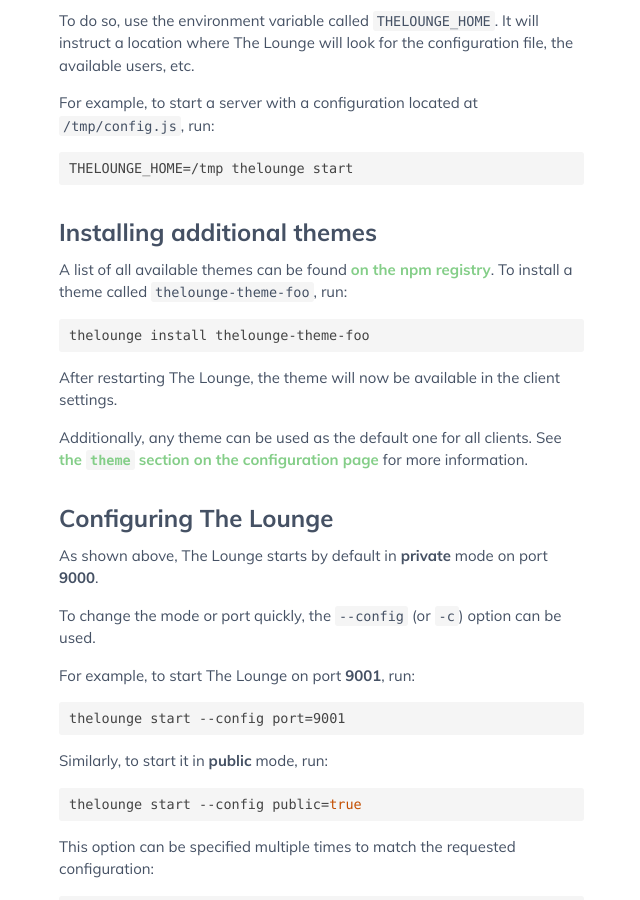
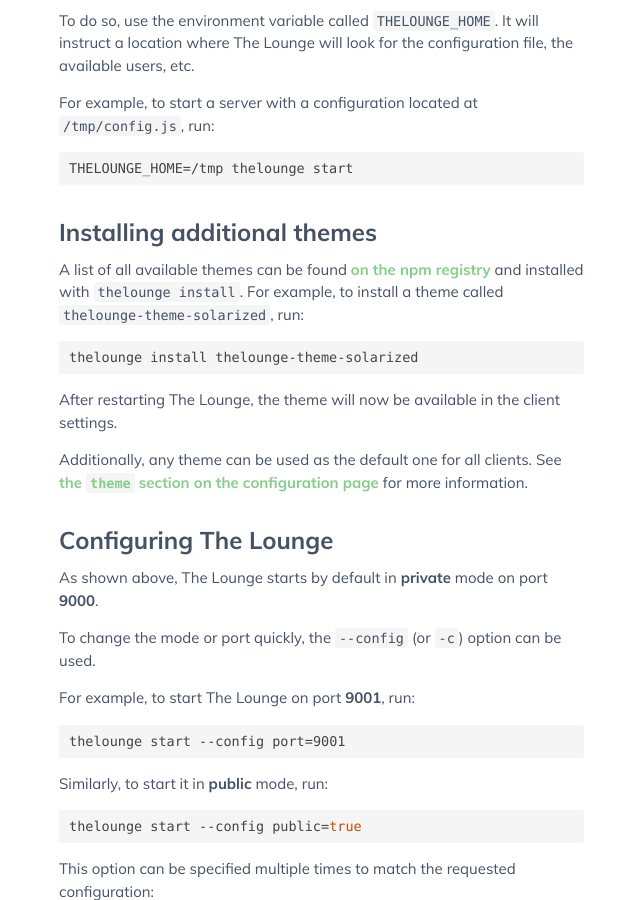
Before and after one commit to thelounge/thelounge.github.io, a Jekyll site: the page built from _docs/usage.md, in a window 1280 px wide and 900 px high, scrolled down 1539 px. Shown: the whole window, without its empty margins (411-1051 px from the left). Built offline with Jekyll 4.4.1, drawn with Linux system fonts in a browser that asks for light colours; comment, search, counter and statistics services are not loaded.

Commit message:
Use an actual example theme to explain usage of `thelounge install`

````diff
--- a/_docs/usage.md
+++ b/_docs/usage.md
@@ -95,10 +95,10 @@
 
 ## Installing additional themes
 
-A list of all available themes can be found [on the npm registry](https://www.npmjs.com/search?q=keywords%3Athelounge-theme). To install a theme called `thelounge-theme-foo`, run:
+A list of all available themes can be found [on the npm registry](https://www.npmjs.com/search?q=keywords%3Athelounge-theme) and installed with `thelounge install`. For example, to install a theme called `thelounge-theme-solarized`, run:
 
 ```
-thelounge install thelounge-theme-foo
+thelounge install thelounge-theme-solarized
 ```
 
 After restarting The Lounge, the theme will now be available in the client settings.
````
